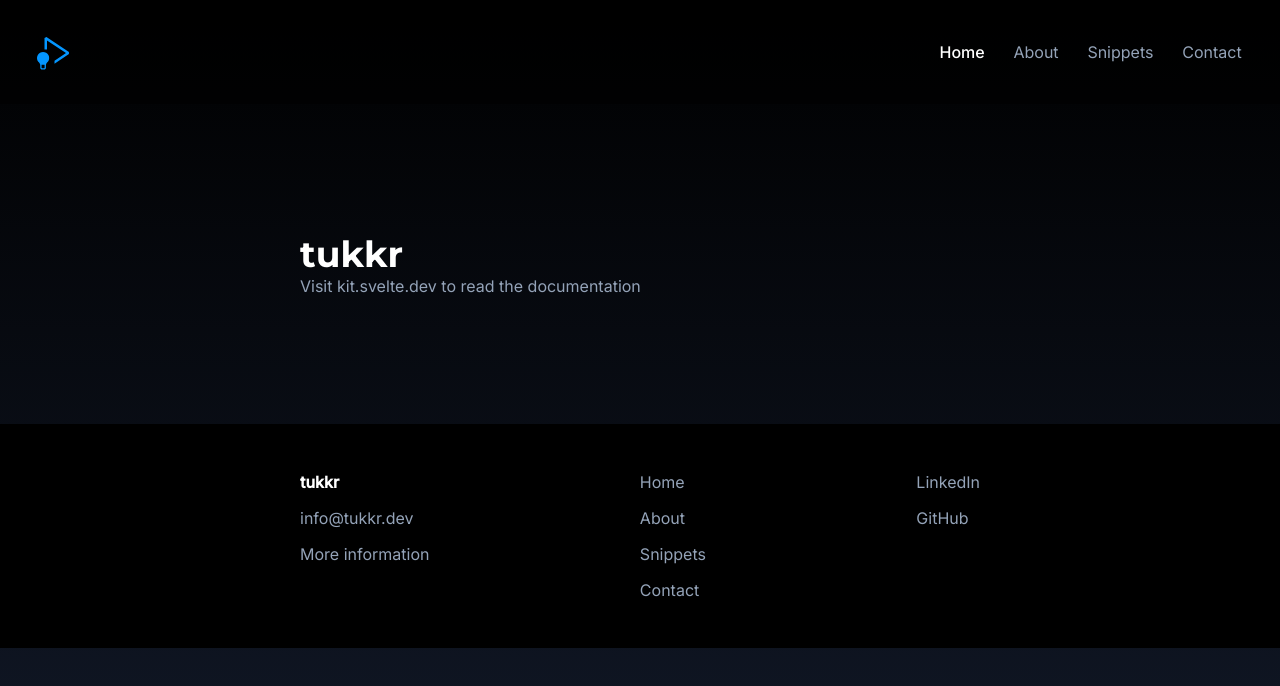
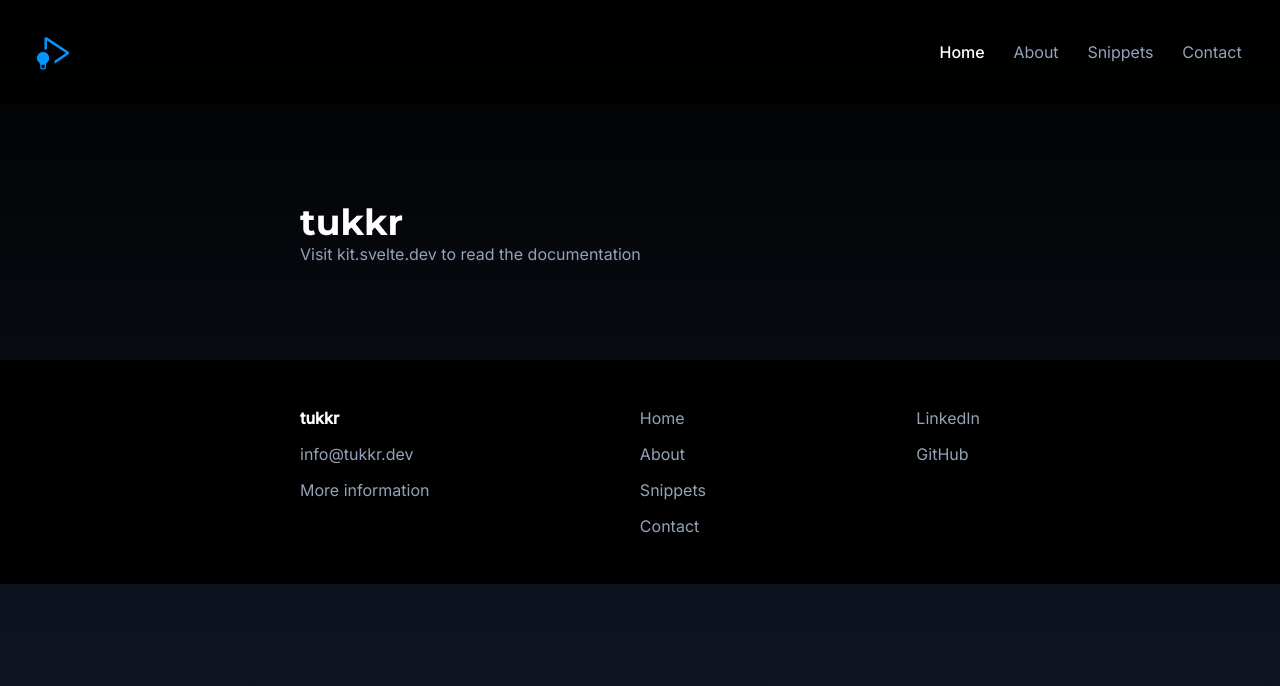
Before and after one commit to JeffreyTheTukkr/tukkr.dev, a SvelteKit app: page / in a window 1280 px wide. Shown: the top 686 px of the page. Built offline with nearby package versions, Linux system fonts and the light colour scheme.

Commit message:
fix main padding

```diff
--- a/src/routes/+layout.svelte
+++ b/src/routes/+layout.svelte
@@ -13,6 +13,6 @@
 
 <style lang="scss">
     main {
-        padding: clamp(8rem, 16vh, 20vh) 0;
+        padding: clamp(6rem, 12vh, 16vh) 0;
     }
 </style>
```
